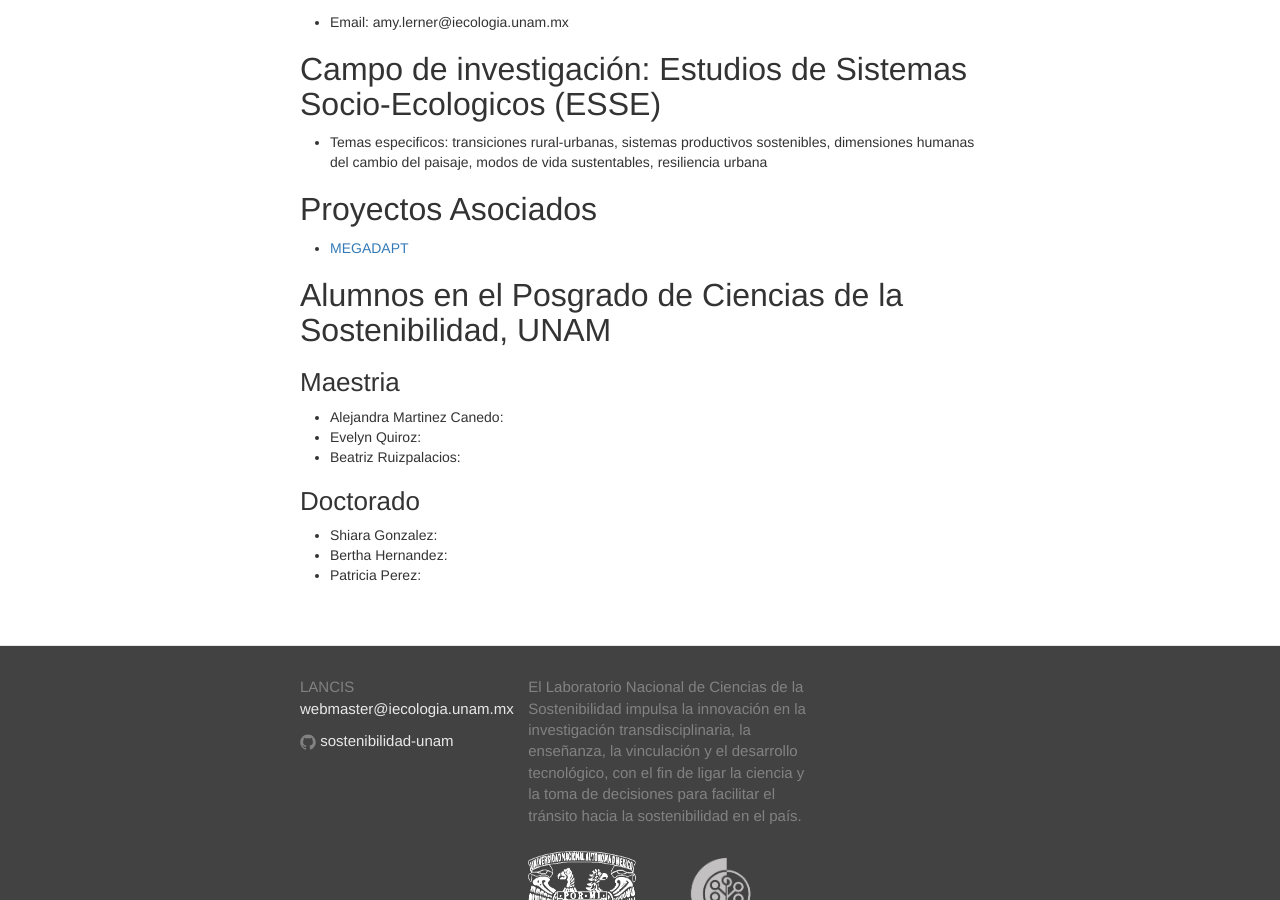
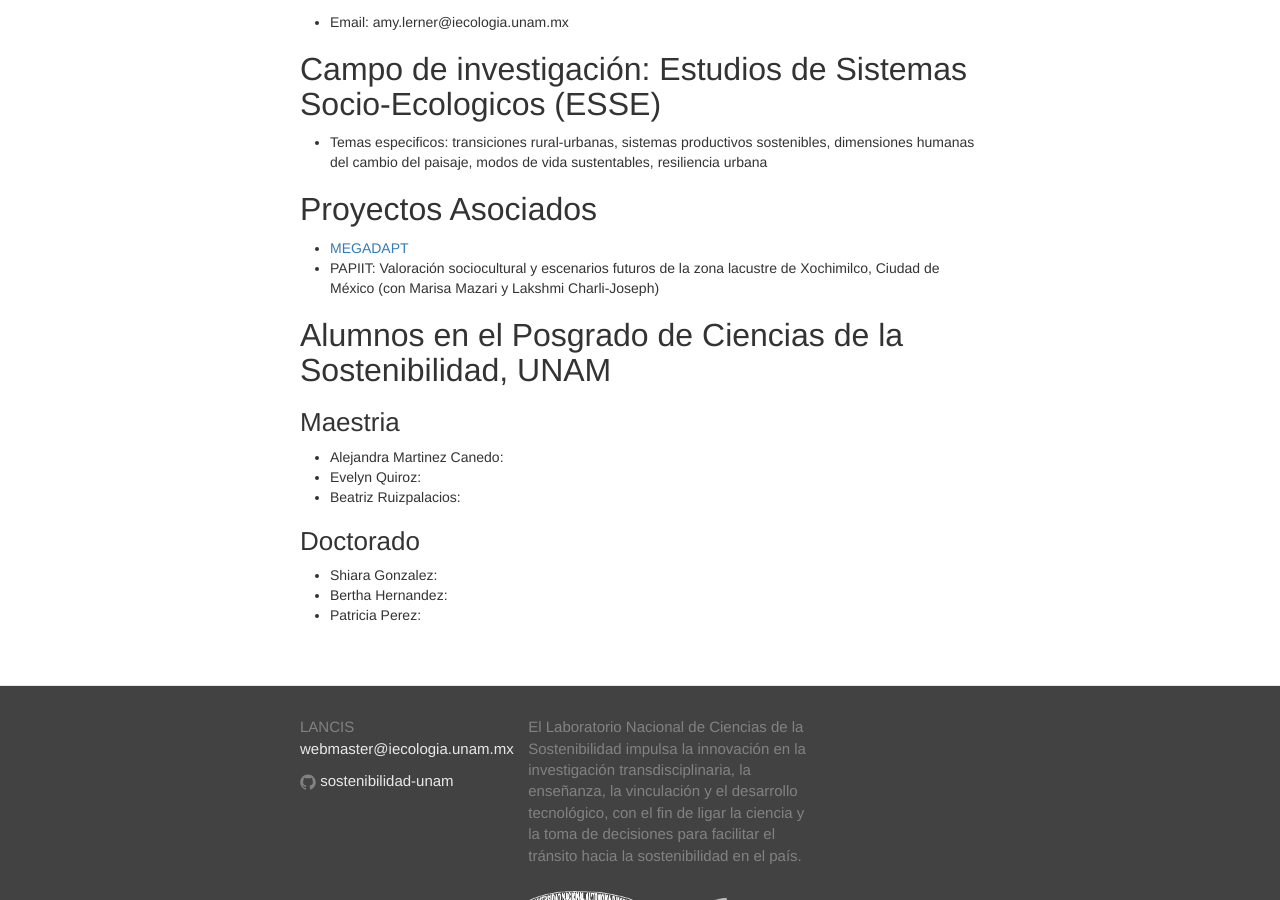
Before and after one commit to marcoajh/sostenibilidad-unam.github.io, a Jekyll site: the page built from academicos/amy_lerner.md, in a window 1280 px wide and 900 px high, scrolled down 652 px. Built offline with Jekyll 4.4.1, drawn with Linux system fonts in a browser that asks for light colours.

Commit message:
Update amy_lerner.md

```diff
--- a/academicos/amy_lerner.md
+++ b/academicos/amy_lerner.md
@@ -24,6 +24,7 @@ exclude: true
 ## Proyectos Asociados
 
 - [MEGADAPT](http://lancis.ecologia.unam.mx/megadapt/)
+- PAPIIT: Valoración sociocultural y escenarios futuros de la zona lacustre de Xochimilco, Ciudad de México (con Marisa Mazari y Lakshmi Charli-Joseph)
 
 ## Alumnos en el Posgrado de Ciencias de la Sostenibilidad, UNAM
 
```
